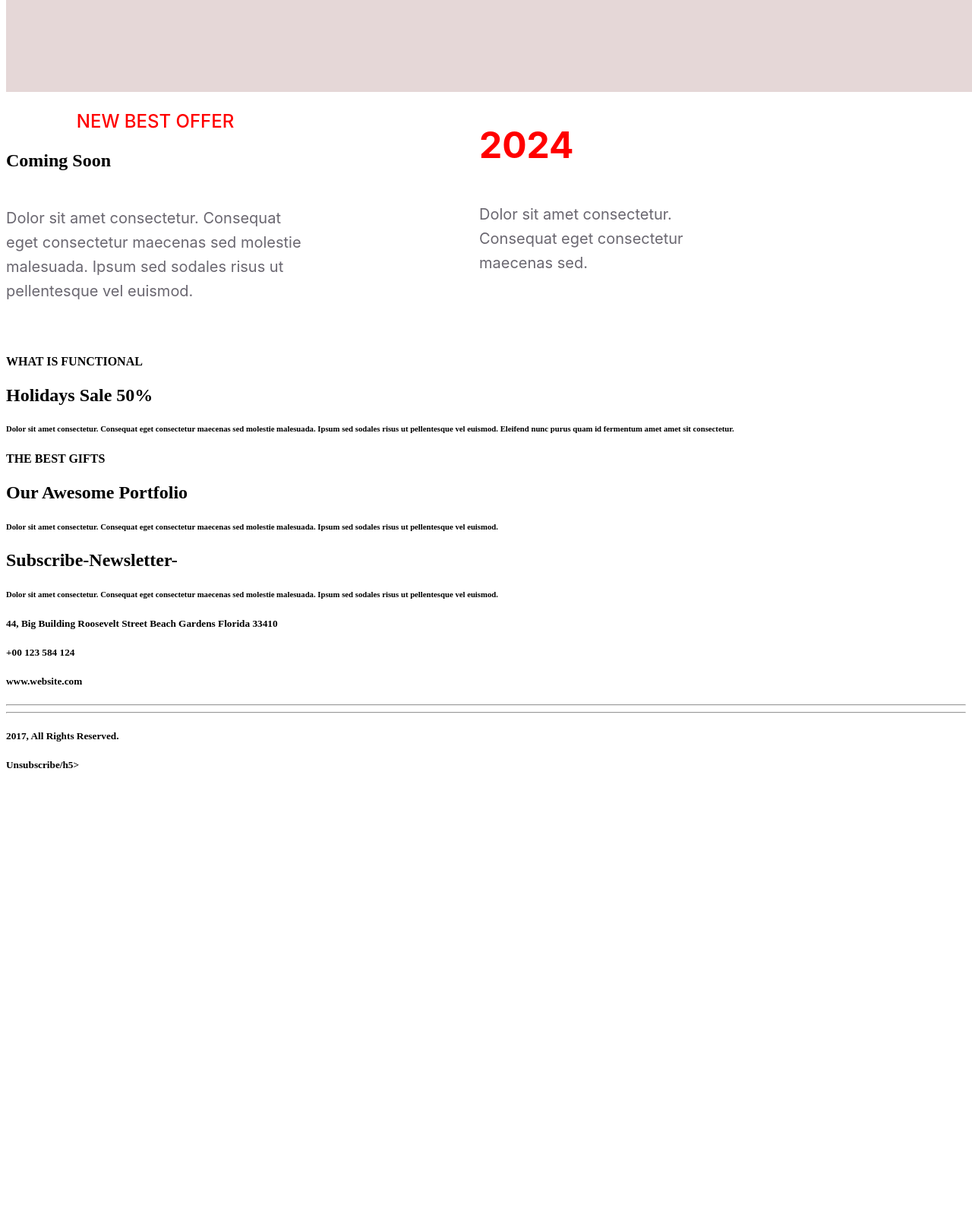
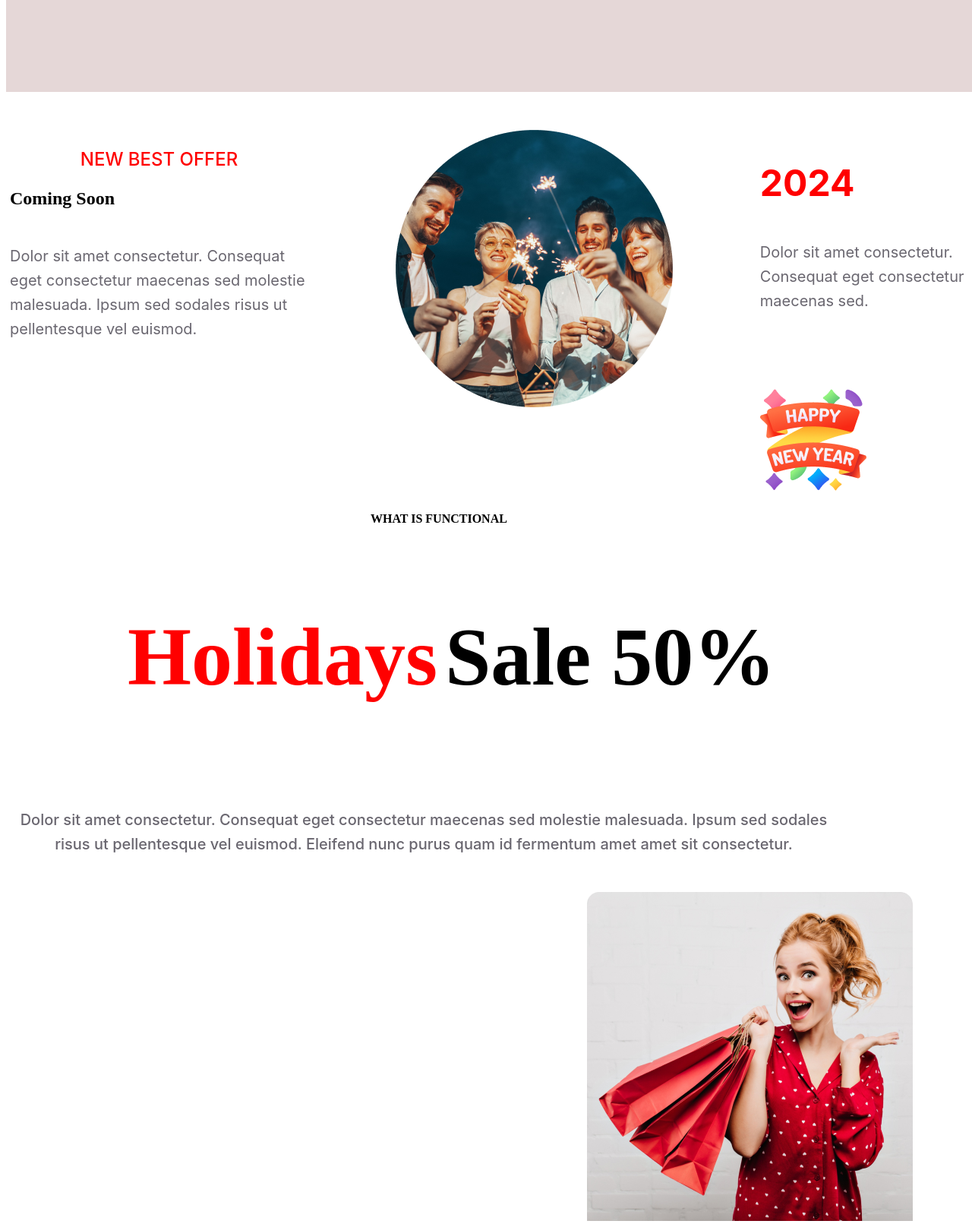
Before and after one commit to alamin601078/project-new-year, a plain HTML site: page index.html in a window 1280 px wide. Shown: the part 2820-4431 px from the top of the page at 76% size. Before the commit the page ends 3858 px from the top, so only its background shows below. Drawn offline with Linux system fonts and the light colour scheme.

Commit message:
added basic holiday container and compilete awesome portfolio container

```diff
--- a/index.html
+++ b/index.html
@@ -73,33 +73,50 @@
                     </h6>
                 </div>
                 <div class="comeing-soon-imges">
-                   <img scr="resources/Ellipse 1.png">
+                   <img src="resources/Ellipse 1.png">
+
                 </div>
                 <div class="2024-container">
                     <h1 class="comeing-soon-2024">2024</h1>
                     <h6 class="content-2024">
                         Dolor sit amet consectetur. Consequat eget consectetur maecenas sed.
                     </h6>
-                    <img src="profie-pic" scr="resources/Group 96.png" alt="">
+                    <div class="hapy-new-year-images">
+                       <img src="resources/Group 96.png">
+                    </div>
                 </div>
             </div>
             <div class="holidays-container">
-                <div class="Holidays-Sale-containear">
+                <div class="Holidays-Sale-containeal">
                     <h4 class="functional" >WHAT IS FUNCTIONAL</h4>
-                    <h1 class="Holidays Sale 50%">
-                        Holidays Sale 50%
-                    </h1>
+                    <div class="holidays-seal">
+                        <h1 class="holidays"> Holidays </h1>
+                        <h1 class=" Holidays Sale 50%">
+                              Sale 50%
+                            </h1>
+                    </div>
                     <h6 class="Holidays-Sale-content">
                         Dolor sit amet consectetur. Consequat eget consectetur maecenas sed
-molestie malesuada. Ipsum sed sodales risus ut pellentesque vel euismod. Eleifend nunc purus quam id fermentum amet amet sit consectetur.
+                          molestie malesuada. Ipsum sed sodales risus ut pellentesque vel euismod. Eleifend nunc purus quam id fermentum amet amet sit consectetur.
                     </h6>
                 </div>
-                <div>
+                <div class="holidays-images">
+                    <div class="rectangorale">
+                        <img src="resources/Rectangle 1.png">
+                        <img src="resources/Group 44.png">
+                       </div>
+                       <div class="ractangle-2">
+                        <img src="resources/Rectangle 2.png">
+                       </div>
+                       <div class="group-75">
+                        <img src="resources/Group 75.png">
+                       </div>
 
                 </div>
-                <div>
 
-                </div>
+
+
+
             </div>
             <div class="Awesome-Portfolio-containear">
                 <div class="Our-Awesome-Portfolio-conteant">
@@ -108,6 +125,14 @@ molestie malesuada. Ipsum sed sodales risus ut pellentesque vel euismod. Eleifen
                     <h6 class="awesome-content">
                         Dolor sit amet consectetur. Consequat eget consectetur maecenas sed molestie malesuada. Ipsum sed sodales risus ut pellentesque vel euismod.
                     </h6>
+                </div>
+                <div class="awesome-portfolio-images">
+                    <img src="resources/Rectangle 3.png">
+                    <img src="resources/Rectangle 4.png">
+                    <img src="resources/Rectangle 5.png">
+                    <img src="resources/Rectangle 6.png">
+                    <img src="resources/Rectangle 7.png">
+                    <img src="resources/Rectangle 8.png">
                 </div>
              </div>
             <div class="Subscribe-Newsletter-container">
--- a/styales/new-year.css
+++ b/styales/new-year.css
@@ -179,13 +179,19 @@
 .comeing-soon-container{
     display: flex;
     gap: 115px;
+    padding-top: 50px;
 }
 .new-best-offer{
+    padding-left: 5px;
 
 }
-.comeing-soon-imges{
-    background-image: url('../resources/Ellipse\ 1.png');
+.comeing-soon-imges img{
+    width: 364.844px;
+    height: 364.844px;
+    flex-shrink: 0;
 }
+
+
 .comeing-soon-2024{
     color: #F00;
     font-family: Inter;
@@ -199,7 +205,6 @@
     font-family: Inter;
     font-size: 24px;
     font-weight: 500;
-    margin-left: 0px;
     padding-left: 0px;
 }
 .comeing-soon-taite {
@@ -224,3 +229,113 @@
     font-weight: 400;
     line-height: 32px;
 }
+.hapy-new-year-images img{
+    width: 140px;
+    height: 140px;
+    flex-shrink: 0;
+    padding-top: 50px;
+}
+
+/* holidays-container styales */
+.holidays-container{
+    width: 1600px;
+    height: 7335px;
+    background: #FFF;
+    justify-content: center;
+    align-items: center;
+}
+.Holidays-Sale-containear{
+    position: absolute;
+    justify-content: center;
+    align-items: center;
+    gap: 28px;
+}
+.functional{
+    padding-left: 30%;
+    padding-right: 30%;
+}
+.holidays-seal{
+    display: flex;
+    gap: 10px;
+    text-align: center;
+    font-family: Merriweather;
+    font-size: 72px;
+    font-weight: 900;
+    padding-left: 10%;
+    padding-right: 10%;
+}
+.holidays{
+    color: #F00;
+
+}
+.Holidays-Sale-content{
+    width: 1068px;
+    color: rgba(7, 2, 17, 0.60);
+    text-align: center;
+    font-family: Inter;
+    font-size: 20px;
+    font-weight: 500;
+    line-height: 32px;
+    padding-left: 1%;
+    padding-right: 1%;
+}
+
+.rectangorale img{
+    width: 429px;
+    height: 433px;
+    flex-shrink: 0;
+    border-radius: 16px 16px 0px 0px;
+    padding-right: 0%;
+    padding-left: 765px;
+}
+.ractangle-2 img{
+    width: 1320px;
+    height: 229px;
+    flex-shrink: 0;
+    border-radius: 16px 0px 16px 16px;
+    background: #F00;
+}
+.group-75 img{
+
+}
+.holidays-images{
+    display: contents;
+}
+
+/* Awesome-Portfolio-containear atyales */
+
+.Awesome-Portfolio-containear{
+    width: 1600px;
+    height: 7335px;
+    background: #FFF;
+}
+
+.best-gifts{
+    color: #F00;
+    font-family: Inter;
+    font-size: 24px;
+    font-weight: 500;
+}
+.Our-Awesome-Portfolio-taitel{
+    color: #070211;
+    font-family: Merriweather;
+    font-size: 48px;
+    font-weight: 900;
+    text-transform: capitalize;
+}
+.awesome-content{
+    width: 896px;
+    color: rgba(7, 2, 17, 0.60);
+    font-family: Inter;
+    font-size: 20px;
+    font-weight: 400;
+    line-height: 32px;
+}
+
+.awesome-portfolio-images img{
+    width: 424px;
+    height: 450px;
+    flex-shrink: 0;
+    border-radius: 16px;
+    gap: 24px;
+}
```
